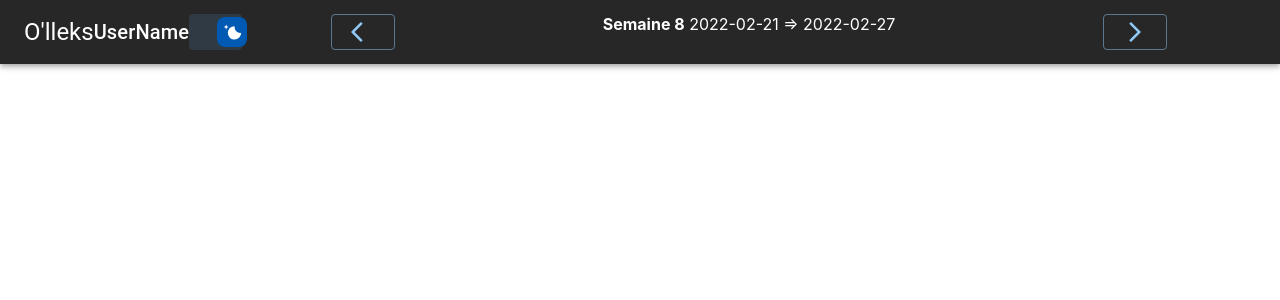
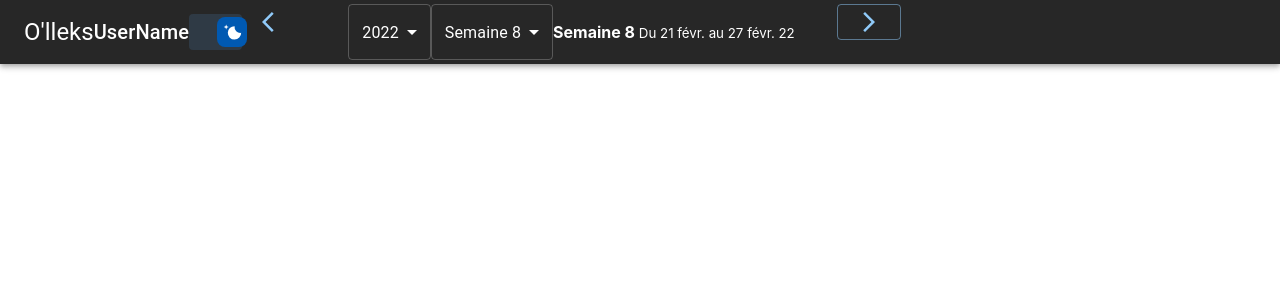
Before and after one commit to JordaneDEVEMY/Graduation_Project_MVP, a React (Create React App) app in the folder client/: page / in a window 1280 px wide. Shown: the top 300 px of the page. Built offline with nearby package versions, Linux system fonts and the light colour scheme.

Commit message:
add select year and week

```diff
--- a/client/src/components/SelectWeek/SelectWeek.js
+++ b/client/src/components/SelectWeek/SelectWeek.js
@@ -1,5 +1,8 @@
+/* eslint-disable max-len */
 import React, { useState } from 'react';
 import Button from '@mui/material/Button';
+import Select from '@mui/material/Select';
+import MenuItem from '@mui/material/MenuItem';
 import ArrowBackIosIcon from '@mui/icons-material/ArrowBackIos';
 import ArrowForwardIosIcon from '@mui/icons-material/ArrowForwardIos';
 import Grid from '@mui/material/Grid';
@@ -11,6 +14,61 @@ function SelectWeek({
   date,
 }) {
   const [week, setWeek] = useState(utils.dateFunctions.getWeek(date));
+  const currentYear = utils.dateFunctions.getDate(week.current.dates[0]).year();
+  const maxOldYear = new Date().getFullYear() - 10;
+
+  console.log(utils.dateFunctions.getDate(week.prev.dates[6]).year(), maxOldYear);
+  /**
+   * Get last ten years
+   * @returns {array} List of MenuItem components
+   */
+  const getYears = () => {
+    let now = new Date().getFullYear();
+    const years = [];
+    while (now >= maxOldYear) {
+      years.push(<MenuItem key={now} value={now}>{now}</MenuItem>);
+      now -= 1;
+    }
+
+    return years;
+  };
+
+  /**
+   * Get weeks of current year
+   * @param {number} year - Current year
+   * @returns {array} List of MenuItem components
+   */
+  const getWeeks = (year) => {
+    const nbWeeks = utils.dateFunctions.getDate(`${year}-01-01`).isoWeeksInYear();
+    const weeks = [];
+    let i = 1;
+    while (i <= nbWeeks) {
+      weeks.push(<MenuItem key={i} value={i}>{`Semaine ${i}`}</MenuItem>);
+      i += 1;
+    }
+
+    return weeks;
+  };
+
+  const handleWeekSelect = (event) => {
+    const selectedWeek = event.target.value;
+    let weekMonday;
+
+    if (selectedWeek >= week.current.num) {
+      weekMonday = utils.dateFunctions.getDate(week.current.dates[0]).add(selectedWeek - week.current.num, 'week').format('YYYY-MM-DD');
+    } else {
+      weekMonday = utils.dateFunctions.getDate(week.current.dates[0]).subtract(week.current.num - selectedWeek, 'week').format('YYYY-MM-DD');
+    }
+
+    setWeek(utils.dateFunctions.getWeek(weekMonday));
+  };
+
+  const handleYearSelect = (event) => {
+    const selectedYear = event.target.value;
+    const firstMonday = utils.dateFunctions.getDate(week.current.dates[0]).subtract(currentYear - selectedYear, 'year').format('YYYY-MM-DD');
+
+    setWeek(utils.dateFunctions.getWeek(firstMonday));
+  };
 
   const handlePrevButton = () => {
     const lastMonday = week.prev.dates[0];
@@ -24,17 +82,33 @@ function SelectWeek({
 
   return (
     <Grid container spacing={2}>
-      <Grid item xs>
-        <Button variant="outlined" onClick={handlePrevButton}>
+      <Grid item xs="auto">
+        <Button
+          disabled={(currentYear === maxOldYear) && (week.current.num === 1)}
+          onClick={handlePrevButton}
+          title={`Semaine ${week.prev.num}`}
+        >
           <ArrowBackIosIcon />
         </Button>
       </Grid>
       <Grid item xs={6}>
+        <Select
+          value={currentYear}
+          onChange={handleYearSelect}
+        >
+          {getYears()}
+        </Select>
+        <Select
+          value={week.current.num}
+          onChange={handleWeekSelect}
+        >
+          {getWeeks()}
+        </Select>
         <strong>{`Semaine ${week.current.num}`}</strong>
-        {` ${week.current.dates[0]} => ${week.current.dates[6]}`}
+        <small>{` ${week.current.label}`}</small>
       </Grid>
-      <Grid item xs>
-        <Button variant="outlined" onClick={handleNextButton}>
+      <Grid item xs="auto">
+        <Button variant="outlined" onClick={handleNextButton} title={`Semaine ${week.next.num}`}>
           <ArrowForwardIosIcon />
         </Button>
       </Grid>
--- a/client/src/utils/dateFunctions.js
+++ b/client/src/utils/dateFunctions.js
@@ -1,7 +1,11 @@
 import dayjs from 'dayjs';
 import isoWeek from 'dayjs/plugin/isoWeek';
+import isoWeeksInYear from 'dayjs/plugin/isoWeeksInYear';
+import isLeapYear from 'dayjs/plugin/isLeapYear';
 import 'dayjs/locale/fr';
 
+dayjs.extend(isoWeeksInYear);
+dayjs.extend(isLeapYear);
 dayjs.extend(isoWeek);
 
 const dateFunctions = {
@@ -35,6 +39,23 @@ const dateFunctions = {
   },
 
   /**
+   * Get prev week and dates from a date string
+   * @param {string} dateString - A string date eg. 'YYYY-MM-DD'
+   * @returns {object} week Prev week.
+   * @returns {object} week.num Prev week number.
+   * @returns {object} week.dates Prev week dates.
+   */
+  getPrevWeek: (dateString) => {
+    const date = dateFunctions.getDate(dateString);
+    const prevDateString = `${date.subtract(7, 'day').format('YYYY-MM-DD')}`;
+
+    return {
+      num: date.subtract(7, 'day').isoWeek(),
+      dates: dateFunctions.getWeekDates(prevDateString),
+    };
+  },
+
+  /**
    * Get week number and week days from a date string
    * @param {string} dateString - A string date eg. 'YYYY-MM-DD'
    * @returns {object} week Week infos.
@@ -48,24 +69,23 @@ const dateFunctions = {
    * @returns {object} week.prev.num Prev week number.
    * @returns {object} week.prev.dates Prev week dates.
    */
-  getWeek: (dateString) => ({
+  getWeek: (dateString) => {
+    const week = {
       prev: dateFunctions.getPrevWeek(dateString),
       current: {
         num: dateFunctions.getWeekNumber(dateString),
         dates: dateFunctions.getWeekDates(dateString),
       },
       next: dateFunctions.getNextWeek(dateString),
-  }),
+    };
+    const fromYear = dateFunctions.getDate(week.current.dates[0]).year();
+    const toYear = dateFunctions.getDate(week.current.dates[6]).year();
+    const fromFormat = fromYear !== toYear ? 'DD MMM YY' : 'DD MMM';
+    const fromString = dateFunctions.getDate(week.current.dates[0]).format(fromFormat);
+    const toString = dateFunctions.getDate(week.current.dates[6]).format('DD MMM YY');
+    week.current.label = `Du ${fromString} au ${toString}`;
 
-  /**
-   * Get the week number of a date
-   * @param {string=} dateString - A string date eg. 'YYYY-MM-DD'
-   * @returns {number} the ISO week of the date.
-   */
-  getWeekNumber: (dateString) => {
-    const date = dateFunctions.getDate(dateString);
-
-    return date.isoWeek();
+    return week;
   },
 
   /**
@@ -94,14 +114,20 @@ const dateFunctions = {
    * @returns {object} week.num Prev week number.
    * @returns {object} week.dates Prev week dates.
    */
-  getPrevWeek: (dateString) => {
+  getWeekMonday: (weekYear, weekNumber) => {
+    const date = dateFunctions.getDate(`${weekYear}-01-01`);
+    console.log(dateFunctions.getWeekDates(date), weekNumber);
+  },
+
+  /**
+   * Get the week number of a date
+   * @param {string} dateString - A string date eg. 'YYYY-MM-DD'
+   * @returns {number} the ISO week of the date.
+   */
+  getWeekNumber: (dateString) => {
     const date = dateFunctions.getDate(dateString);
-    const prevDateString = `${date.subtract(7, 'day').format('YYYY-MM-DD')}`;
 
-    return {
-      num: date.subtract(7, 'day').isoWeek(),
-      dates: dateFunctions.getWeekDates(prevDateString),
-    };
+    return date.isoWeek();
   },
 };
 
```
Lines whose indentation alone changed are shown as unchanged.
